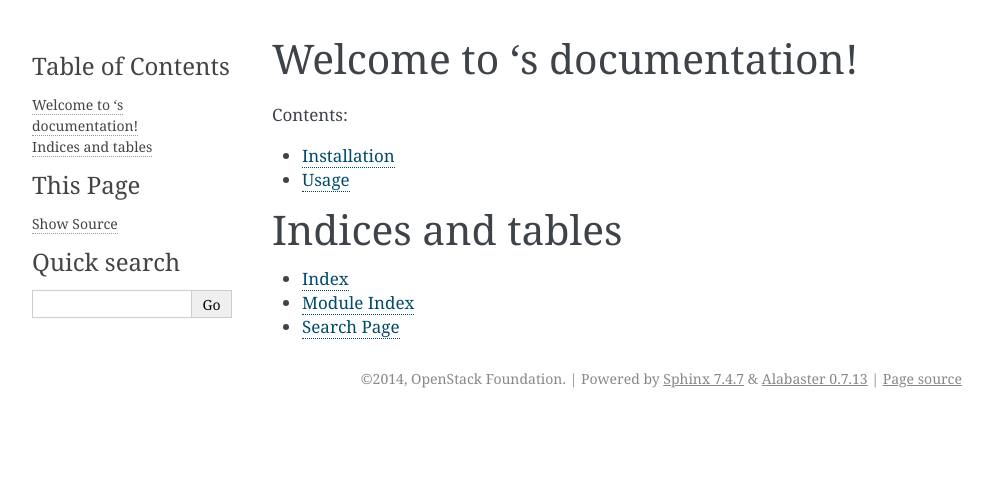
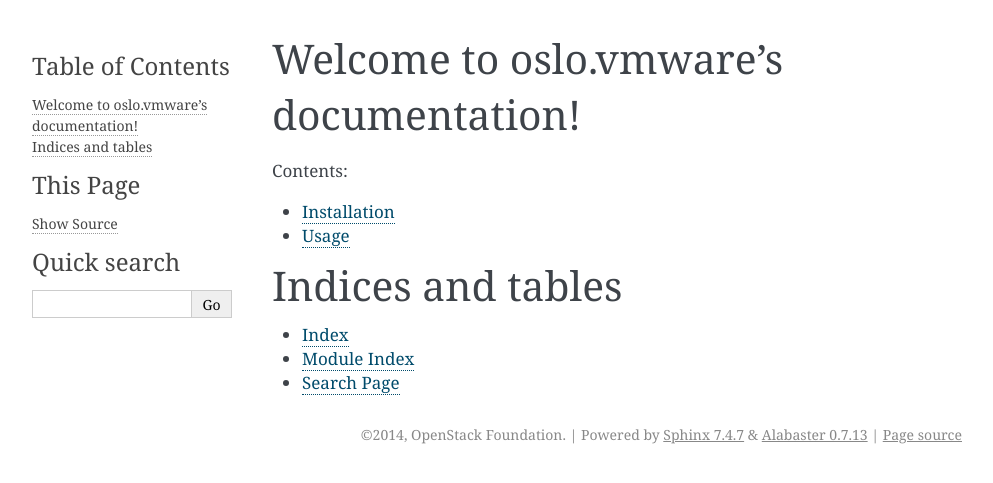
Before and after one commit to openstack/oslo.vmware, a Sphinx documentation site: the page built from doc/source/index.rst, in a window 1280 px wide. Shown: the top 483 px of the page, without its empty margins (148-1141 px from the left). Built offline with Sphinx 7.4.7, drawn with Linux system fonts in a browser that asks for light colours; some of the changed lines change nothing that is shown.

Commit message:
cleaning up index.rst file
Removed notes about the generation of the file and fixed the title.

Change-Id: Idc386415362e608c8fb3b1d215ceff4a32792d6a

```diff
--- a/doc/source/index.rst
+++ b/doc/source/index.rst
@@ -1,10 +1,5 @@
-..  documentation master file, created by
-   sphinx-quickstart on Tue Jul  9 22:26:36 2013.
-   You can adapt this file completely to your liking, but it should at least
-   contain the root `toctree` directive.
-
-Welcome to 's documentation!
-========================================================
+Welcome to oslo.vmware's documentation!
+=======================================
 
 Contents:
 
```
